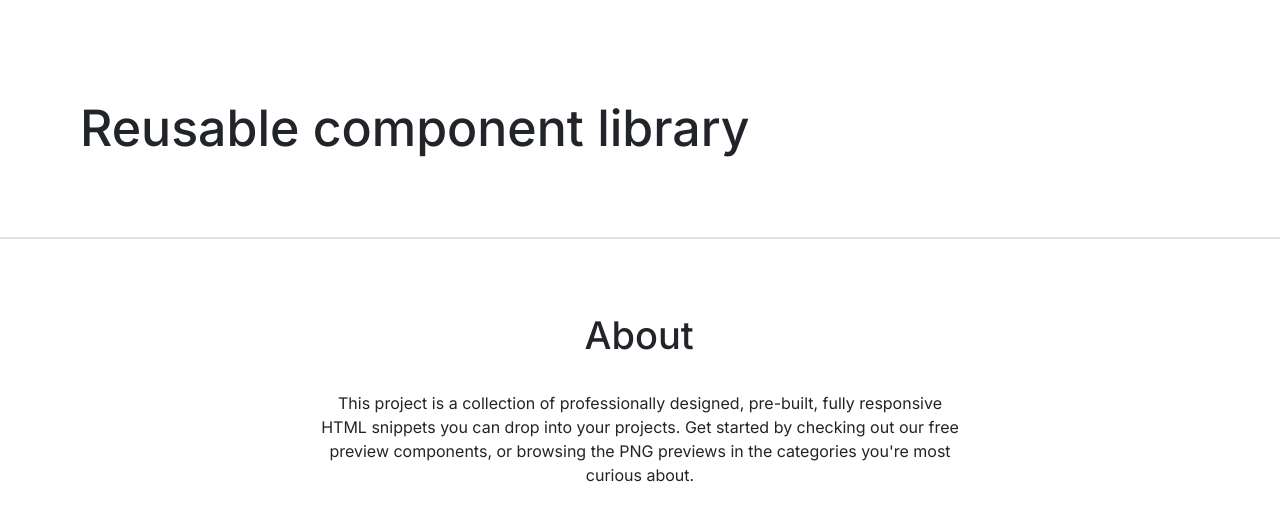
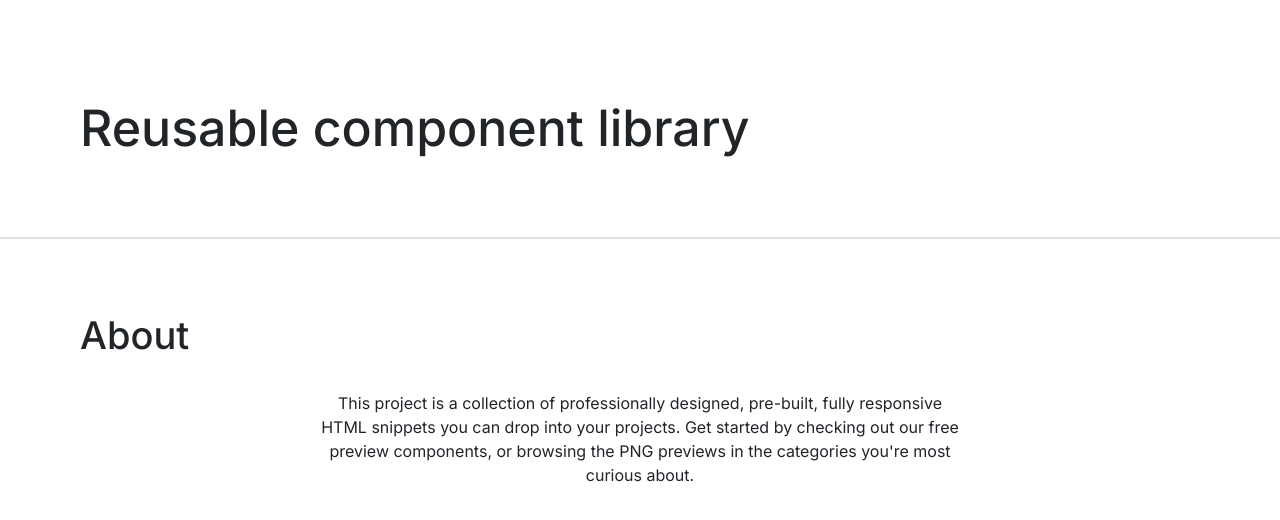
Before and after one commit to js-tasks-ru/htmlcss-20241107_panteleev-alexander, a website: page index.html in a window 1280 px wide. Drawn offline with Linux system fonts and the light colour scheme.

Commit message:
delete footer__title width

```diff
--- a/components/footer/footer.css
+++ b/components/footer/footer.css
@@ -5,8 +5,6 @@
 }
 
 .footer__title {
-
-    width: 111px;
     color: var(--black);
     font-family: 'Inter', sans-serif;
     font-size: 38px;
```
